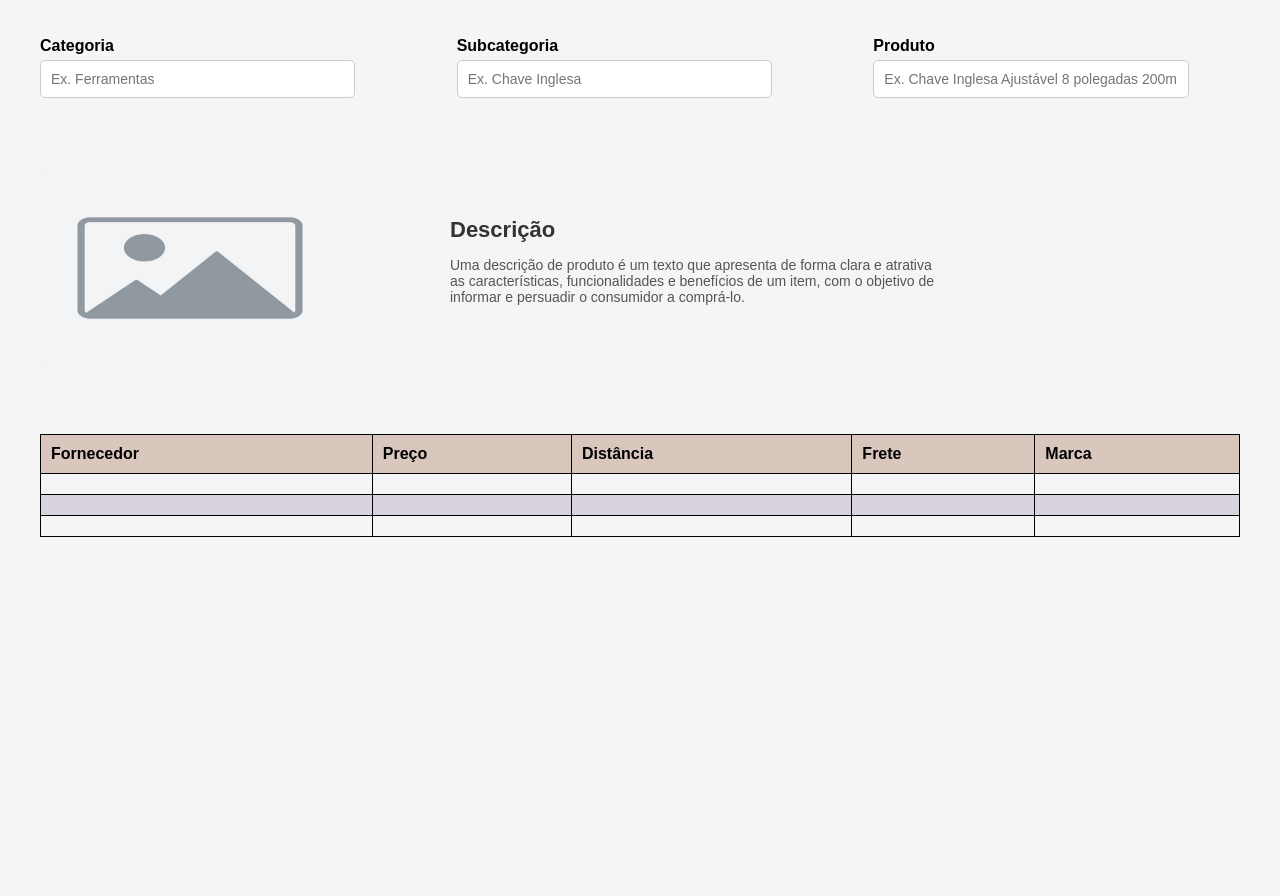
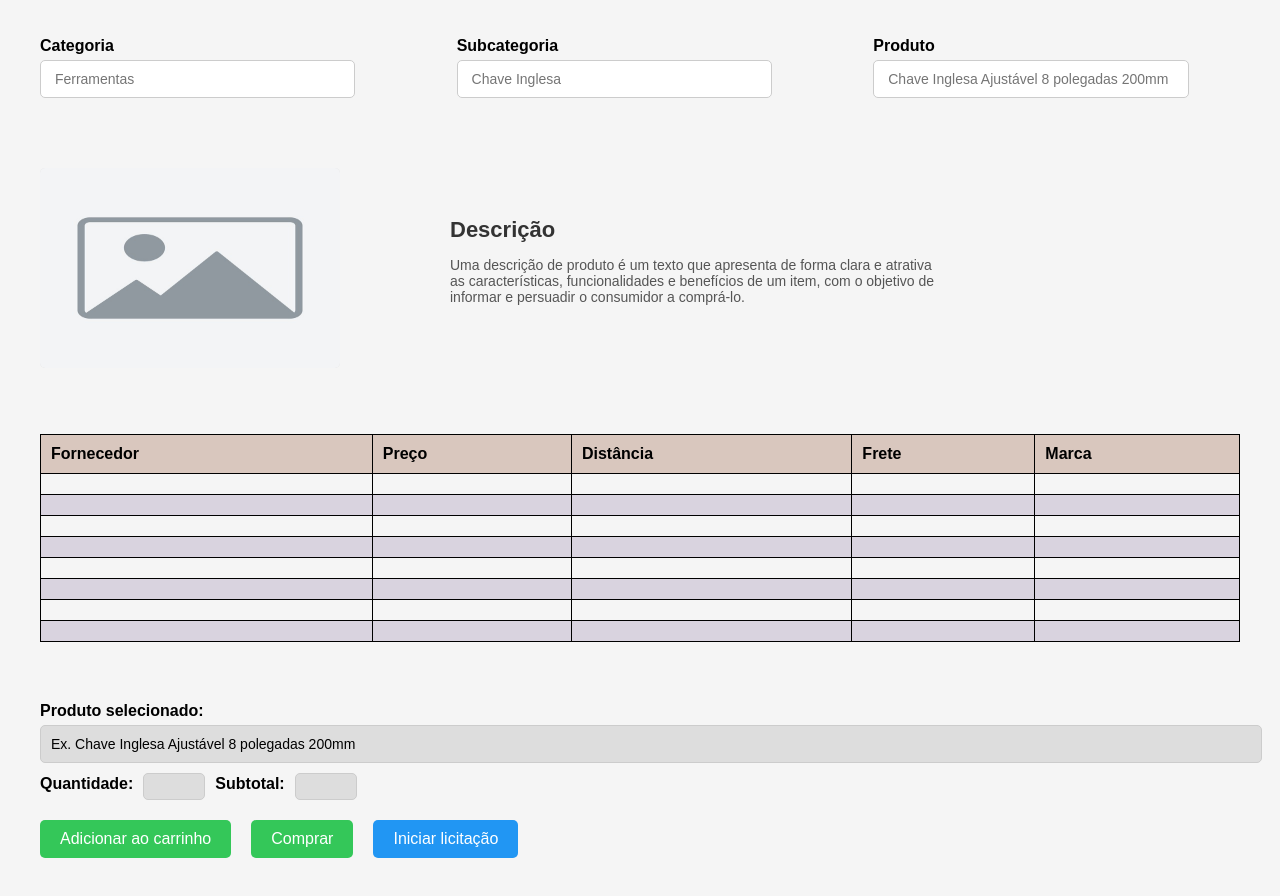
Before and after one commit to OrcaTudo-TCC/DTCC, a plain HTML site: page OrcaTudo/cotação.html in a window 1280 px wide. Shown: the part 94-990 px from the top of the page. Before the commit the page ends 800 px from the top, so only its background shows below. Drawn offline with Linux system fonts and the light colour scheme.

Commit message:
Cotacao 25.03

```diff
--- a/OrcaTudo/cotação.html
+++ b/OrcaTudo/cotação.html
@@ -16,15 +16,15 @@
         <div class="cotacao-campos">
             <div class="campo">
                 <label>Categoria</label>
-                <input type="text" class="campo-selecao" placeholder="Ex. Ferramentas">
+                <input type="text" class="campo-selecao" placeholder=" Ferramentas">
             </div>
             <div class="campo">
                 <label>Subcategoria</label>
-                <input type="text" class="campo-selecao" placeholder="Ex. Chave Inglesa">
+                <input type="text" class="campo-selecao" placeholder=" Chave Inglesa">
             </div>
             <div class="campo">
                 <label>Produto</label>
-                <input type="text" class="campo-selecao" placeholder="Ex. Chave Inglesa Ajustável 8 polegadas 200mm">
+                <input type="text" class="campo-selecao" placeholder=" Chave Inglesa Ajustável 8 polegadas 200mm">
             </div>
         </div>
     </div>
@@ -74,9 +74,67 @@
                 <td></td>
                 <td></td>
             </tr>
+
+            <tr>
+                <td></td>
+                <td></td>
+                <td></td>
+                <td></td>
+                <td></td>
+            </tr>
+
+            <tr>
+                <td></td>
+                <td></td>
+                <td></td>
+                <td></td>
+                <td></td>
+            </tr>
+
+            <tr>
+                <td></td>
+                <td></td>
+                <td></td>
+                <td></td>
+                <td></td>
+            </tr>
+
+            <tr>
+                <td></td>
+                <td></td>
+                <td></td>
+                <td></td>
+                <td></td>
+            </tr>
+
+            <tr>
+                <td></td>
+                <td></td>
+                <td></td>
+                <td></td>
+                <td></td>
+            </tr>
         </tbody>
     </table>
 
+    <div class="produto-info">
+        <label for="produto-selecionado">Produto selecionado:</label>
+        <input type="text" id="produto-selecionado" class="input-texto" value="Ex. Chave Inglesa Ajustável 8 polegadas 200mm" readonly>
+
+        <div class="quantidade-subtotal">
+            <label for="quantidade">Quantidade:</label>
+            <input type="number" id="quantidade" class="input-pequeno" min="1">
+
+            <label for="subtotal">Subtotal:</label>
+            <input type="text" id="subtotal" class="input-pequeno" readonly>
+        </div>
+
+        <div class="botoes-acao">
+            <button class="btn verde">Adicionar ao carrinho</button>
+            <button class="btn verde">Comprar</button>
+            <button class="btn azul">Iniciar licitação</button>
+        </div>
+    </div>
 
 </container>
 
--- a/OrcaTudo/css/cotacao.css
+++ b/OrcaTudo/css/cotacao.css
@@ -97,3 +97,55 @@ label {
 .tabela-cotacao tbody tr:nth-child(even) {
     background-color: #d9d3df;
 }
+
+.produto-info {
+    margin-top: 60px;
+}
+
+.input-texto {
+    width: 100%;
+    padding: 10px;
+    border-radius: 5px;
+    border: 1px solid #ccc;
+    background-color: #ddd;
+    font-size: 14px;
+    margin-bottom: 10px;
+}
+
+.quantidade-subtotal {
+    display: flex;
+    align-items: center;
+    gap: 10px;
+    margin-bottom: 20px;
+}
+
+.input-pequeno {
+    width: 50px;
+    padding: 5px;
+    border-radius: 5px;
+    border: 1px solid #ccc;
+    background-color: #ddd;
+    text-align: center;
+}
+
+.botoes-acao {
+    display: flex;
+    gap: 20px;
+}
+
+.btn {
+    padding: 10px 20px;
+    border: none;
+    border-radius: 5px;
+    font-size: 16px;
+    cursor: pointer;
+    color: #fff;
+}
+
+.verde {
+    background-color: #34c759;
+}
+
+.azul {
+    background-color: #2196F3;
+}
```
